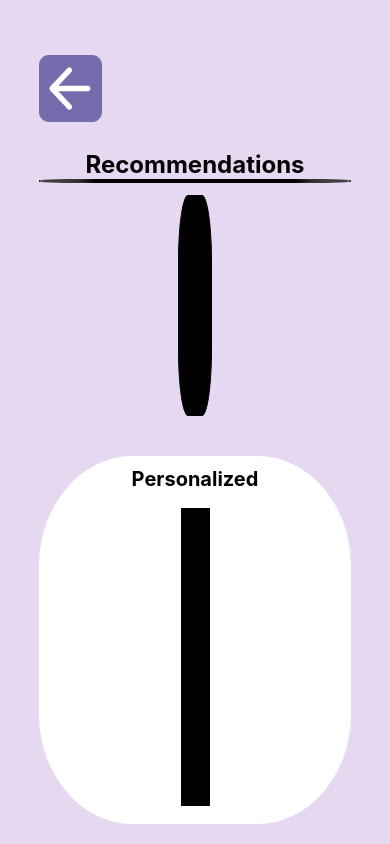
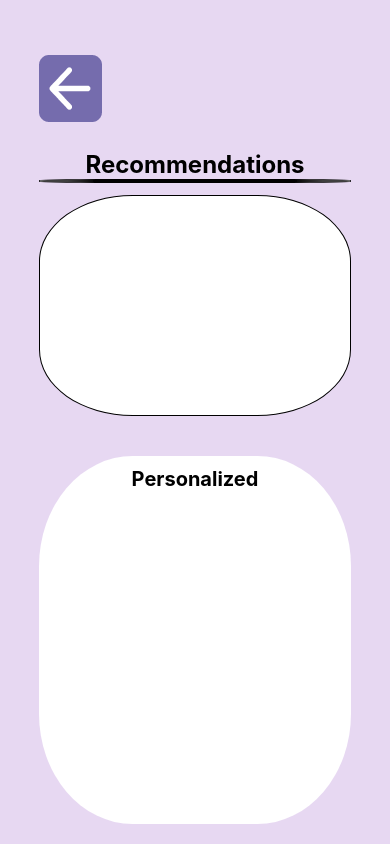
Before and after one commit to quocannguyen/axxess-hackathon-2023, a React Native app: screen /Personalize in a window 390 px wide. Built offline with nearby package versions, Linux system fonts and the light colour scheme.

Commit message:
Pass data to Personalize.js

```diff
--- a/components/diagnose_button.js
+++ b/components/diagnose_button.js
@@ -3,11 +3,14 @@ import {Image, View, TouchableOpacity, Text } from 'react-native';
 
 export function DiagnoseButton(props) {
     const navigation = useNavigation();
-    const {imageSource} = props
+    const imageSource = props.imageSource
+    const symptoms = props.symptoms
 
     return (
        <View>
-      <TouchableOpacity onPress={() => navigation.navigate('Personalize')}>
+      <TouchableOpacity onPress={() => navigation.navigate('Personalize', {
+          paramKey: symptoms
+      })}>
         <Image source={imageSource}/>
       </TouchableOpacity>
     </View>
--- a/components/drop_down.js
+++ b/components/drop_down.js
@@ -1,7 +1,7 @@
 import { Image, TouchableOpacity } from 'react-native';
 import DropDownPicker from 'react-native-dropdown-picker';
 import { useState } from 'react';
-import {SYMPTOMS} from "../symptomAPI/symtom-data";
+import {addSymptom, SYMPTOMS} from "../symptomAPI/symtom-data";
 
 SYMPTOMS.forEach(symptom => {
     symptom["label"] = symptom["Name"]
@@ -25,6 +25,7 @@ export function DropDownMenu(props) {
             onChangeValue={value => {
                 console.log(value)
                 addValueToList(value)
+                addSymptom(value)
             }}
         />
     );
--- a/screens/Personalize.js
+++ b/screens/Personalize.js
@@ -1,12 +1,14 @@
 import { StatusBar } from 'expo-status-bar';
 import { StyleSheet, Text, View, Dimensions } from 'react-native';
 import { BackButton } from '../components/back_button';
+import {CHOSEN_SYMPTOMS} from "../symptomAPI/symtom-data";
 
 const screenWidth = Dimensions.get('window').width;
 const screenHeight = Dimensions.get('window').height;
 const buttonWidth = screenWidth * 0.65;
 
-export default function PersonalizeScreen(){
+export default function PersonalizeScreen(props){
+    console.log(CHOSEN_SYMPTOMS)
     return (
         <View style={styles.PersonalizeScreen}>
             <BackButton
@@ -70,12 +72,9 @@ const styles = StyleSheet.create({
         borderTopRightRadius: '30%',
     },
     Scroll: {
-        fontSize: '24',
-        alignSelf: 'center',
         marginTop: '4%',
         height: '30%',
-        padding: '5%',
-        backgroundColor: "black",
+        backgroundColor: "white",
         borderWidth: 1,
         borderBottomRightRadius: '30%',
         borderBottomLeftRadius: '30%',
@@ -104,23 +103,8 @@ const styles = StyleSheet.create({
     },
     Container: {
         borderWidth: '150%',
-        fontSize: '20%',
-        fontWeight: 700,
         Width: '100%',
-        height: '86%',
-        padding: '5%',
-        backgroundColor: "black",
+        backgroundColor: "grey",
         Display: "flex",
-    },
-    RecommendationText: {
-        color: "white",
-    },
-    ContainerText: {
-        color: "white",
-    },
-    Wrap: {
-        display: "flex",
-        flexDirection: 'row',
-        flexWrap: 'wrap',
     }
 });
--- a/screens/Symptoms.js
+++ b/screens/Symptoms.js
@@ -45,6 +45,7 @@ export default function Symptoms() {
                     <DiagnoseButton
                         onPress={() => console.log('Button pressed!')}
                         imageSource={require('../assets/Diagnose_button.png')}
+                        symptoms={chosenSymptomsState}
                     />
                 </View>
             </View>
@@ -80,7 +81,7 @@ const styles = StyleSheet.create({
     },
     Top_Layer_Window: {
         backgroundColor: '#9A98ED',
-        aspectRatio: 358/327,
+        aspectRatio: 358/250,
         position: 'absolute',
         top: 0,
         bottom: 0,
--- a/symptomAPI/symtom-data.js
+++ b/symptomAPI/symtom-data.js
@@ -388,3 +388,8 @@ export function getNameById(id) {
     })
     return name
 }
+
+export const CHOSEN_SYMPTOMS = []
+export function addSymptom(id) {
+    CHOSEN_SYMPTOMS.push(id)
+}
```
